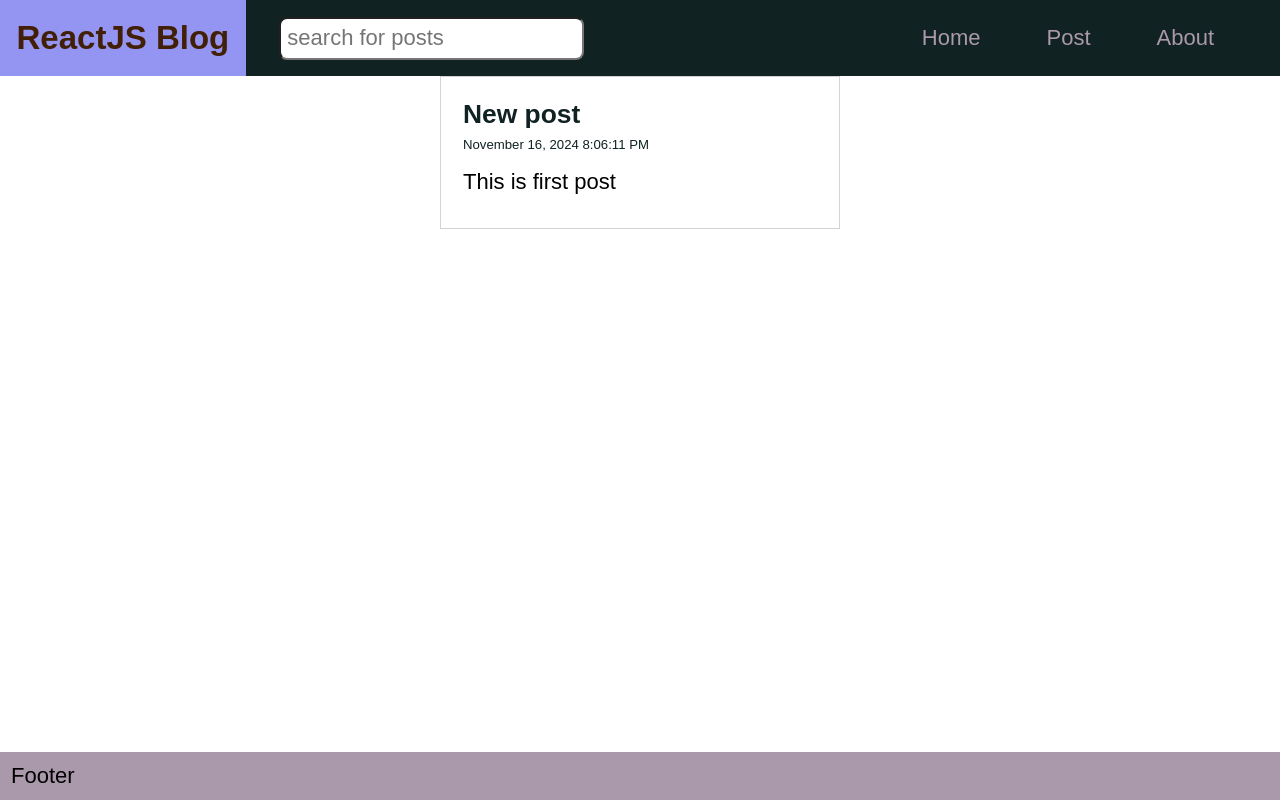
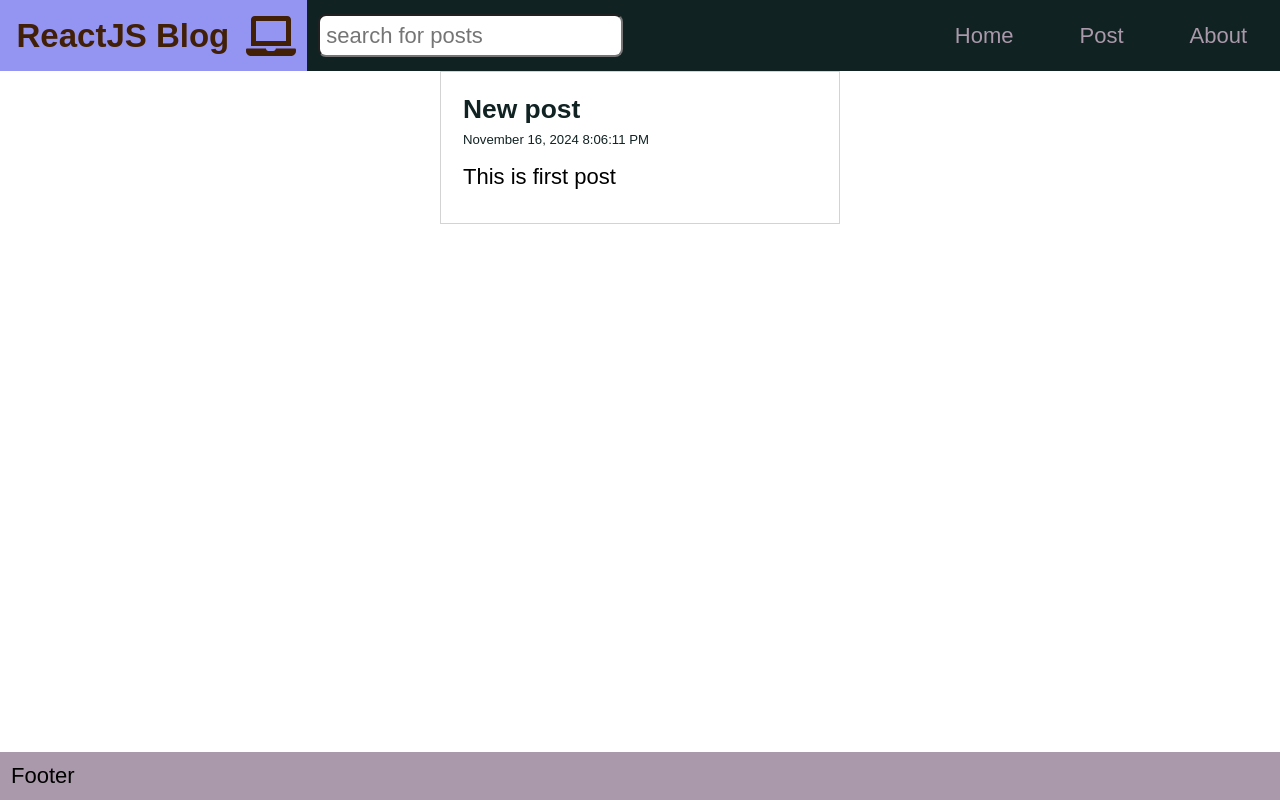
Before and after one commit to sindrezoth/davegray-reactRouter, a React (Create React App) app: page / in a window 1280 px wide. Built offline with nearby package versions, Linux system fonts and the light colour scheme; data requests are answered from the project's data file.

Commit message:
Create 2 custom hooks for icon change cause width and fetch hook. Than implementing them in App.js. Little change in style.css for header.

```diff
--- a/src/App.js
+++ b/src/App.js
@@ -12,6 +12,9 @@ import PostPage from './components/PostPage';
 import About from './components/About';
 import Missing from './components/Missing';
 
+import useWindowSize from './hooks/useWindowSize';
+import useFetch from './hooks/useFetch';
+
 const App = () => {
   const [posts, setPosts] = useState([]);
   const [search, setSearch] = useState('');
@@ -22,25 +25,12 @@ const App = () => {
   const [editBody, setEditBody] = useState('');
   const navigate = useNavigate();
 
+  const windowSize = useWindowSize();
+  const { data, isLoading, error } = useFetch('http://localhost:3500/posts');
+
   useEffect(() => {
-    const fetchPosts = async () => {
-      try {
-        const response = await api.get('/posts');
-
-        setPosts(response.data);
-      } catch (err) {
-        if (err.response) {
-          console.error(err.response.data);
-          console.log(err.response.status);
-          console.log(err.response.headers);
-        } else {
-          console.error(err);
-        }
-      }
-    };
-
-    fetchPosts();
-  }, []);
+    setPosts(data);
+  }, [data]);
 
   function handleSubmitNewPost(e) {
     const newPost = {
@@ -72,6 +62,7 @@ const App = () => {
     console.log(id);
     const newPost = {
       id: id,
+
       body: editBody,
       title: editTitle,
       datetime: format(new Date(), 'MMMM dd, yyyy pp'),
@@ -80,24 +71,13 @@ const App = () => {
     api
       .put(`/posts/${id}`, newPost)
       .then((res) => {
-        setPosts((prev) => [...prev].map(post => post.id === id ? newPost : post));
+        setPosts((prev) => [...prev].map((post) => (post.id === id ? newPost : post)));
         console.log(res);
         navigate(`/post/${id}`);
       })
       .catch((err) => {
         console.error(err);
       });
-    //-------------------
-    // (async () => {
-    //   try {
-    //     const response = await
-
-    //     console.log(response);
-
-    //   } catch (err) {
-    //     console.error(err);
-    //   }
-    // })();
   }
 
   function handleDelete(id) {
@@ -115,21 +95,21 @@ const App = () => {
   }
 
   useEffect(() => {
-    const filteredResults = posts.filter(
+    const filteredResults = posts && posts.filter(
       (post) =>
         post.body.toLowerCase().includes(search.toLowerCase()) ||
         post.title.toLowerCase().includes(search.toLowerCase()),
     );
 
-    setSearchResults(filteredResults.reverse());
+    setSearchResults(filteredResults?.reverse());
   }, [posts, search]);
 
   const title = 'ReactJS Blog';
   return (
     <div className="main-container">
-      <Header title={title} search={search} setSearch={setSearch} />
+      <Header title={title} screenWidth={windowSize.width} search={search} setSearch={setSearch} />
       <Routes>
-        <Route exact path="/" element={<Home posts={searchResults} />} />
+        <Route exact path="/" element={<Home isLoading={isLoading} error={error} posts={searchResults} />} />
         <Route
           exact
           path="/post"
--- a/src/components/Header.js
+++ b/src/components/Header.js
@@ -1,11 +1,12 @@
 import React from 'react';
 import Nav from './Nav';
+import { FaLaptop, FaTabletAlt, FaMobileAlt } from 'react-icons/fa';
 
-const Header = ({ title, search, setSearch }) => {
-
+const Header = ({ title, screenWidth, search, setSearch }) => {
   return (
     <header>
       <h1>{title}</h1>
+      {screenWidth < 768 ? <FaMobileAlt /> : screenWidth < 992 ? <FaTabletAlt /> : <FaLaptop />}
 
       {Nav && <Nav search={search} setSearch={setSearch} />}
     </header>
--- a/src/components/Home.js
+++ b/src/components/Home.js
@@ -1,10 +1,18 @@
 import React from 'react';
 import Feed from './Feed';
 
-const Home = ({ posts }) => {
+const Home = ({ posts, isLoading, error }) => {
   return (
     <main className="home">
-      {posts && posts.length ? <Feed posts={posts} /> : <p>No posts to display.</p>}
+      {isLoading ? (
+        <p>loading...</p>
+      ) : error ? (
+        <p>{error}</p>
+      ) : posts && posts.length ? (
+        <Feed posts={posts} />
+      ) : (
+        <p>No posts to display.</p>
+      )}
     </main>
   );
 };
--- /dev/null
+++ b/src/hooks/useFetch.js
@@ -0,0 +1,42 @@
+import { useEffect, useState } from 'react';
+import axios from 'axios';
+
+const useFetch = (dataUrl) => {
+  const [data, setData] = useState(null);
+  const [isLoading, setIsLoading] = useState(null);
+  const [error, setError] = useState(null);
+
+  useEffect(() => {
+    let isMounted = true;
+    const source = axios.CancelToken.source();
+
+    const fetchData = async (url) => {
+      setIsLoading(true);
+      try {
+        const response = await axios.get(url, { cancelToken: source.token });
+        if (isMounted) {
+            setData(response.data);
+            setError(null);
+        }
+      } catch (err) {
+        if (isMounted) {
+          setData([]);
+          setError(err.message);
+        }
+      } finally {
+        isMounted && setIsLoading(false);
+      }
+    };
+
+    fetchData(dataUrl);
+
+    return () => {
+      isMounted = false;
+      source.cancel();
+    };
+  }, [dataUrl]);
+
+  return { data, isLoading, error };
+};
+
+export default useFetch;
--- /dev/null
+++ b/src/hooks/useWindowSize.js
@@ -0,0 +1,23 @@
+import {useState, useEffect } from 'react';
+
+const useWindowSize = () => {
+  const [windowSize, setWindowSize] = useState({width: null, height: null});
+
+  useEffect(() => {
+    function resizeHandle() {
+      setWindowSize({
+        width: window.innerWidth,
+        height: window.innerHeight
+      })
+    }
+
+    window.addEventListener('resize', resizeHandle);
+
+    resizeHandle();
+    return ()=>window.removeEventListener('resize', resizeHandle);
+  },[]);
+
+  return windowSize;
+}
+
+export default useWindowSize;
--- a/src/index.css
+++ b/src/index.css
@@ -9,9 +9,10 @@
 }
 
 header {
-  /* padding: 0.5em; */
+  width: 100%;
   display: flex;
-
+  align-items: center;
+  flex-wrap: wrap;
   background-color: rgb(148, 148, 243);
   color: rgb(66, 32, 8);
 }
@@ -23,18 +24,20 @@ h1 {
 }
 
 nav {
-  padding: 0.5em 1.5em;
+  height: 100%;
+  /* padding: 0.5em 0;1.5em; */
   background-color: #122;
   color: rgb(148, 148, 243);
   flex: 1;
+  flex-wrap: wrap;
   display: flex;
 
-  align-items: baseline;
-  justify-content: space-between;
+  align-items: center;
+  justify-content: center;
 }
 
 nav form {
-  padding: 0.25em 0em;
+  padding: 0.25em 0.5em;
 }
 nav form label {
   position: absolute;
@@ -51,6 +54,7 @@ nav form input {
 }
 
 ul {
+  margin-left:auto;
   display: flex;
   list-style: none;
   padding: 0.25em 0;
@@ -201,11 +205,17 @@ footer {
 }
 
 .missing,
-.about  {
-  display:flex;
+.about {
+  display: flex;
   flex-direction: column;
   align-items: center;
   justify-content: center;
+}
+
+svg {
+  width: 50px;
+  height: 50px;
+  margin-right: 0.5em;
 }
 
 .missing h2 {
@@ -213,6 +223,6 @@ footer {
   margin-bottom: 2em;
 }
 
-.about {
-  display:
-}
+/* .about {
+  display: ;
+} */
--- a/src/index.js
+++ b/src/index.js
@@ -1,5 +1,5 @@
 import React from 'react';
-import ReactDOM from 'react-dom';
+import ReactDOM from 'react-dom/client';
 import './index.css';
 import { BrowserRouter as Router, Routes, Route } from 'react-router-dom';
 
```
Also changed, not shown: 1 other file (tests, documents, lock files or other folders).
